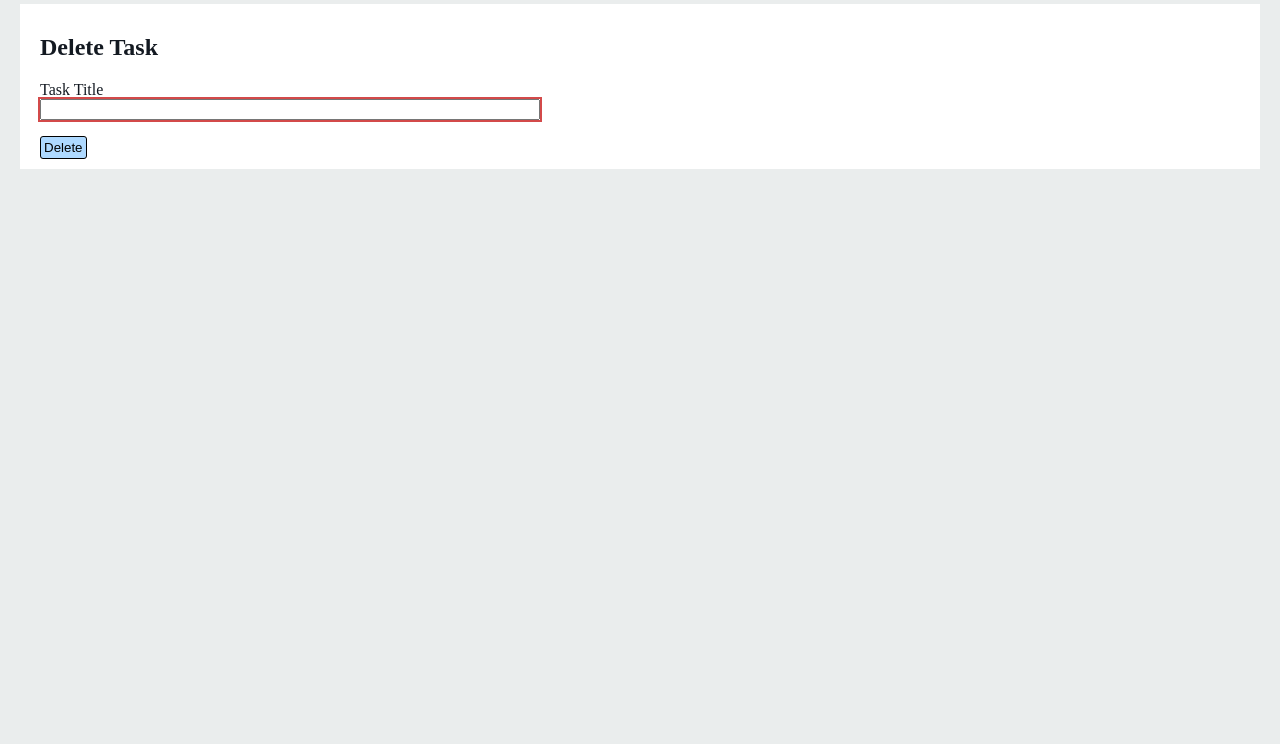
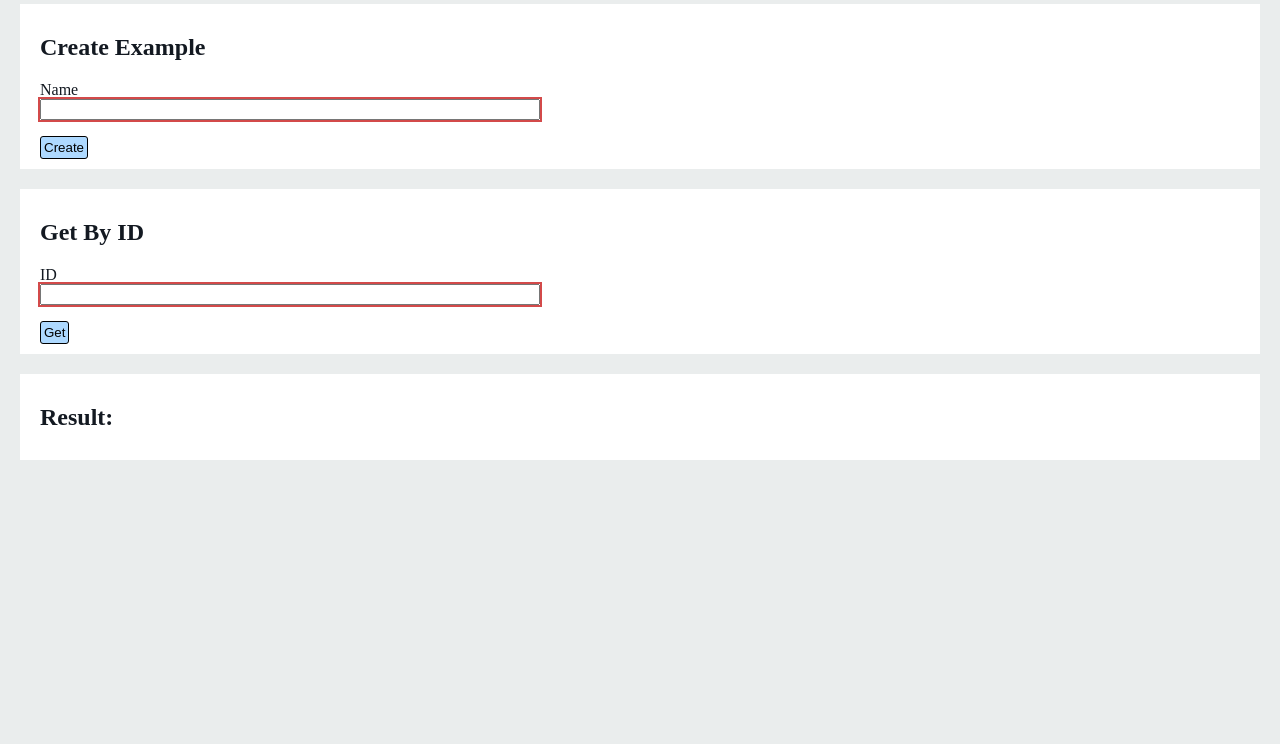
Before and after one commit to moniquecmcqueen/TaDah-List, a website: page Frontend/src/deletetask.html in a window 1280 px wide. Shown: the part 56-800 px from the top of the page. Drawn offline with nearby package versions, Linux system fonts and the light colour scheme; files whose address does not match are found by name.

Commit message:
upDated deleteTask

```diff
--- a/Frontend/src/deletetask.html
+++ b/Frontend/src/deletetask.html
@@ -1,25 +1,40 @@
 <!DOCTYPE html>
 <html>
 <head>
-  <script type="text/javascript" src="deleteToDoItemPage.js"></script>
+  <script type="text/javascript" src="examplePage.js"></script>
   <link rel="stylesheet" type="text/css" href="css/style.css">
   <link rel="stylesheet" type="text/css" href="https://cdn.jsdelivr.net/npm/toastify-js/src/toastify.min.css">
 </head>
 <body class="background">
 <header class="header" id="header">
   <div class="site-title">
-    <a class="header_home" href="main.html">TaDah App</a>
+    <a class="header_home" href="index.html">Example App</a>
   </div>
 </header>
 <div class="card">
-  <h2>Delete Task</h2>
-  <form class="card-content" id="delete-byId-form">
+  <h2>Create Example</h2>
+  <form class="card-content" id="create-form">
     <p class="form-field">
-      <label>Task Title</label>
-      <input type="text" required class="validated-field" id="taskId-field">
+      <label>Name</label>
+      <input type="text" required class="validated-field" id="create-name-field">
     </p>
-    <button type="submit">Delete</button>
+    <button type="submit">Create</button>
   </form>
 </div>
+<div class="card">
+  <h2>Get By ID</h2>
+  <form class="card-content" id="get-by-id-form">
+    <p class="form-field">
+      <label>ID</label>
+      <input type="text" required class="validated-field" id="id-field">
+    </p>
+    <button type="submit">Get</button>
+  </form>
+</div>
+<div class="card" id="result">
+  <h2>Result:</h2>
+  <p id="result-info"></p>
+</div>
+
 </body>
 </html>
```
